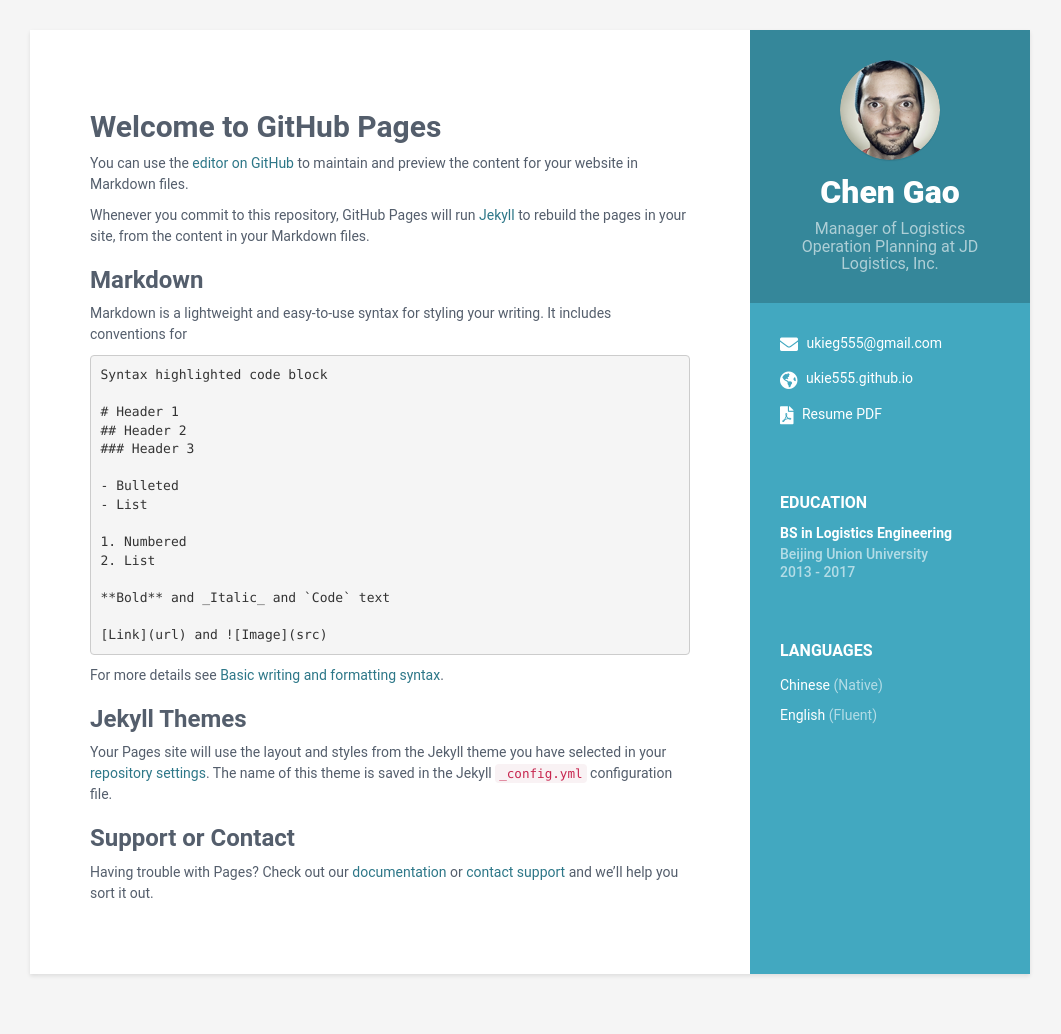
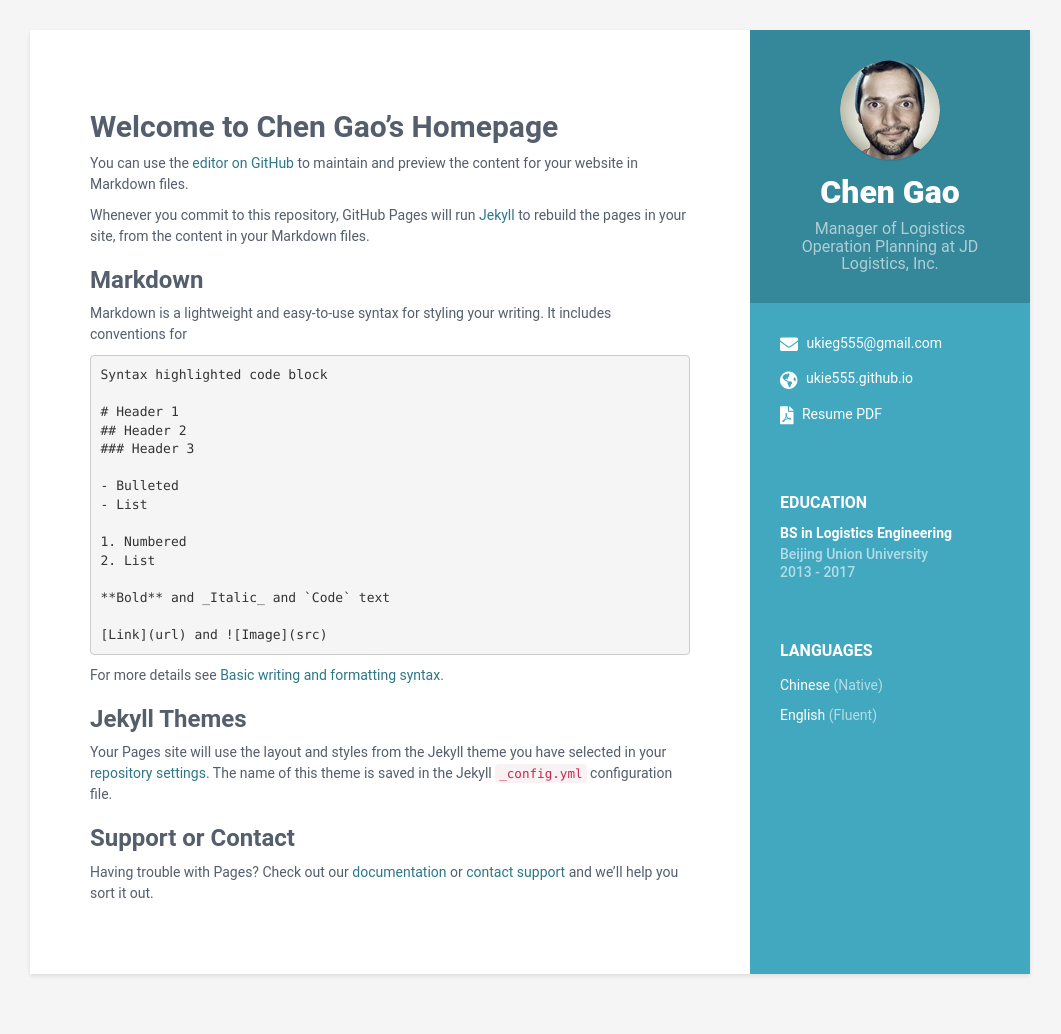
Before and after one commit to Ukie555/ukie555.github.io, a Jekyll site: the page built from index.md, in a window 1280 px wide. Shown: the whole page, without its empty margins (110-1171 px from the left). Built offline with Jekyll 4.4.1, drawn with Linux system fonts in a browser that asks for light colours; our own code applies the rules of GitHub Pages for plain Markdown files.

Commit message:
Modify index

```diff
--- a/index.md
+++ b/index.md
@@ -1,4 +1,4 @@
-## Welcome to GitHub Pages
+## Welcome to Chen Gao's Homepage
 
 You can use the [editor on GitHub](https://github.com/Ukie555/ukie555.github.io/edit/main/index.md) to maintain and preview the content for your website in Markdown files.
 
```
